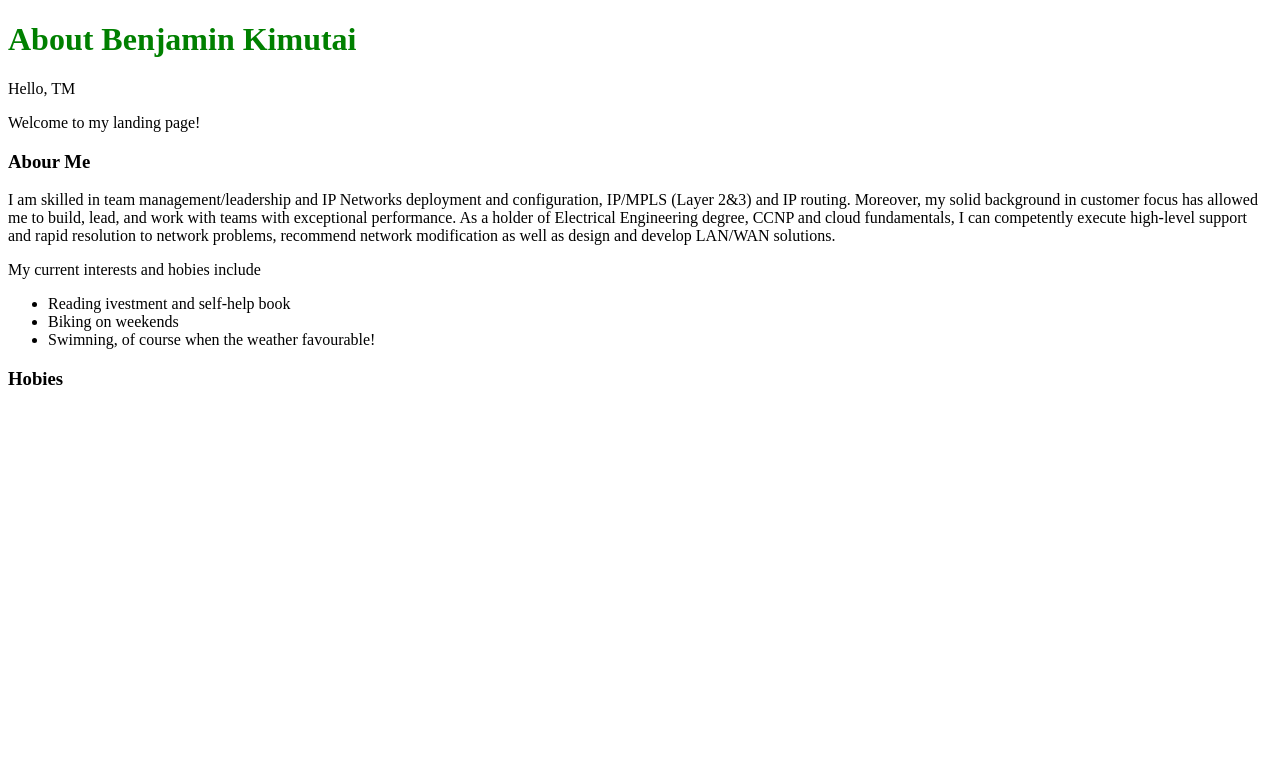
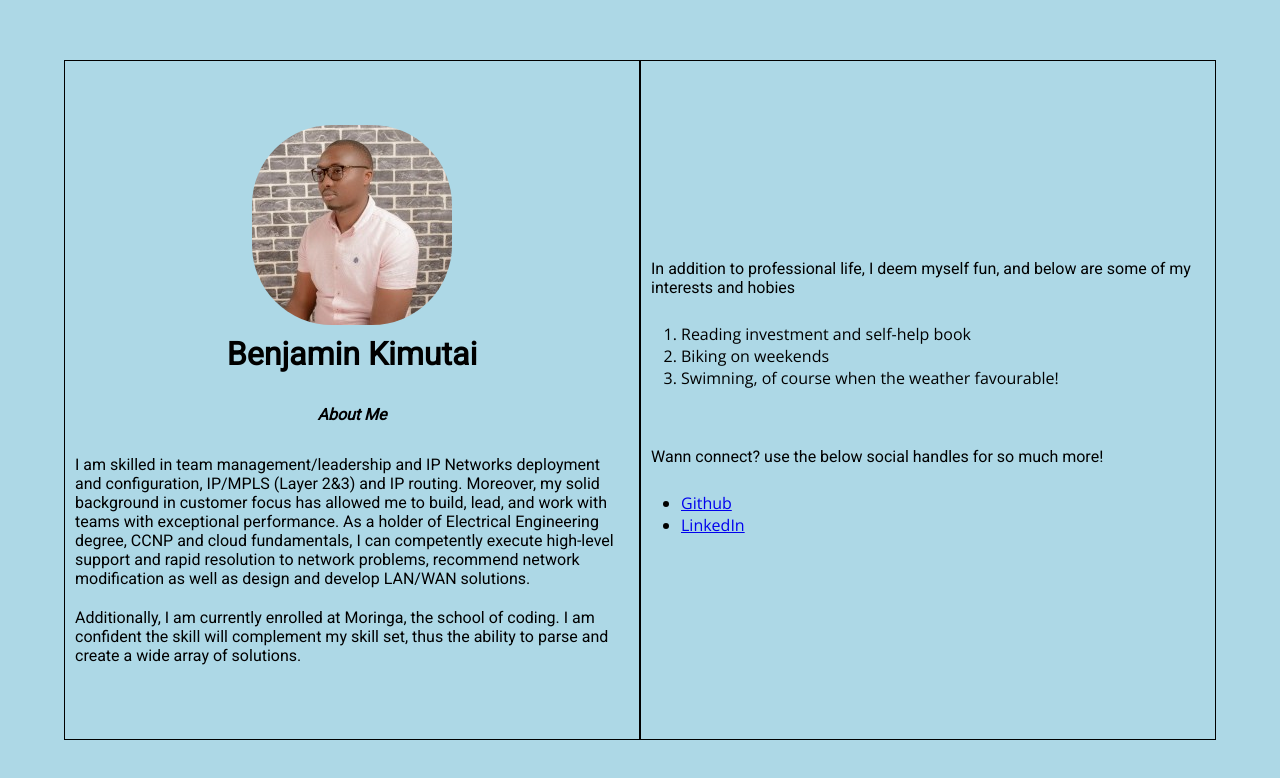
Before and after one commit to bkkimutai/weekoneip, a plain HTML site: page index.html in a window 1280 px wide. Drawn offline with nearby package versions, Linux system fonts and the light colour scheme.

Commit message:
Updating profile page - bio and picture

```diff
--- a/css/styles.css
+++ b/css/styles.css
@@ -1,10 +1,52 @@
-img {
-    float: right;
-    width: 2;
-    height: 3;
-  }
-h1
-{
-    text-indent: center;
-    color: green;
-  }
+
+html, body {
+  display: flex;
+  align-items: center;
+  justify-content: center;
+  height: 100%;
+  margin: 0px;
+  padding: 0px;
+  font-family: 'Open Sans', sans-serif;
+}
+
+.name {
+    font-family: 'Roboto', sans-serif;
+    margin-bottom: 2px;
+    margin: 10px;
+}
+.subtitle {
+font-style: italic;
+font-family: 'Roboto', sans-serif;
+}
+.wrapper {
+  background-color: black;
+
+  max-width: 90%;
+  display: flex;
+  flex-direction: row;
+  height: 85%;
+}
+
+.left, .right {
+  background-color: lightblue;
+
+  margin: 1px;
+  max-width: 50%;
+  flex: 1;
+  display: flex;
+  flex-direction: column;
+  justify-content: center;
+}
+
+.left {
+  align-items: center;
+  justify-content: center;
+}
+
+.profile-picture {
+  border-radius: 40%;
+}
+
+.body {
+    background-color: lightblue
+}
--- a/index.html
+++ b/index.html
@@ -1,24 +1,43 @@
 <!DOCTYPE html>
-<html lang="en">
+<html>
   <head>
+    <meta charset="utf-8" />
+    <title>Benjamin</title>
+    <link rel="stylesheet" type="text/css" href="css/styles.css">
+    <link href="https://fonts.googleapis.com/css?family=Open+Sans|Roboto" rel="stylesheet">
+  </head>
+  <body class="body">
+    <div class="wrapper">
 
-    <title>BKKIMUTAI</title>
-    <link rel="stylesheet" href="css/styles.css">
-</head>
-<body>
-    <h1>About Benjamin Kimutai </h1>
-    <p>Hello, TM</p>
-    <p>Welcome to my landing page!</p>
-    <h3>Abour Me</h3>
-    <p>
+      <div class="left">
+        <img class="profile-picture" src="images/img.png" width="200"/>
+        <h1 class="name">Benjamin Kimutai</h1>
+        <h4 class="subtitle">About Me</h4>
+        <p class="name">
           I am skilled in team management/leadership and IP Networks deployment and configuration, IP/MPLS (Layer 2&3) and IP routing. Moreover, my solid background in customer focus has allowed me to build, lead, and work with teams with exceptional performance. As a holder of Electrical Engineering degree, CCNP and cloud fundamentals, I can competently execute high-level support and rapid resolution to network problems, recommend network modification as well as design and develop LAN/WAN solutions.
         </p>
-    <p>My current interests and hobies include</p>
-    <ul>
-        <li>Reading ivestment and self-help book</li>
+        <p class="name">
+          Additionally, I am currently enrolled at Moringa, the school of coding. I am confident the skill will complement my skill set, thus the ability to parse and create a wide array of solutions.
+        </p>
+      </div>
+
+      <div class="right">
+        <p class="name">
+          In addition to professional life, I deem myself fun, and below are some of my interests and hobies </p>
+          <ol>
+              <li>Reading investment and self-help book</li>
               <li>Biking on weekends</li>
               <li>Swimning, of course when the weather favourable!</li>
+          </ol>
+        </p>
+        <p class="name">
+          Wann connect? use the below social handles for so much more!
+        </p>
+        <ul>
+          <li><a href="https://github.com/bkkimutai">Github</a></li>
+          <li><a href="https://www.linkedin.com/in/benjamin-k-kimutai-18661055/">LinkedIn</a></li>
         </ul>
-    <h3>Hobies </h3>
-</body>
-</html>
+      </div>
+
+    </div>
+  </body></html>
```
Also changed, not shown: test.html (added, +12 -0 lines), images/img.jpg (added), images/img.png (added). Lines whose indentation alone changed are shown as unchanged.
